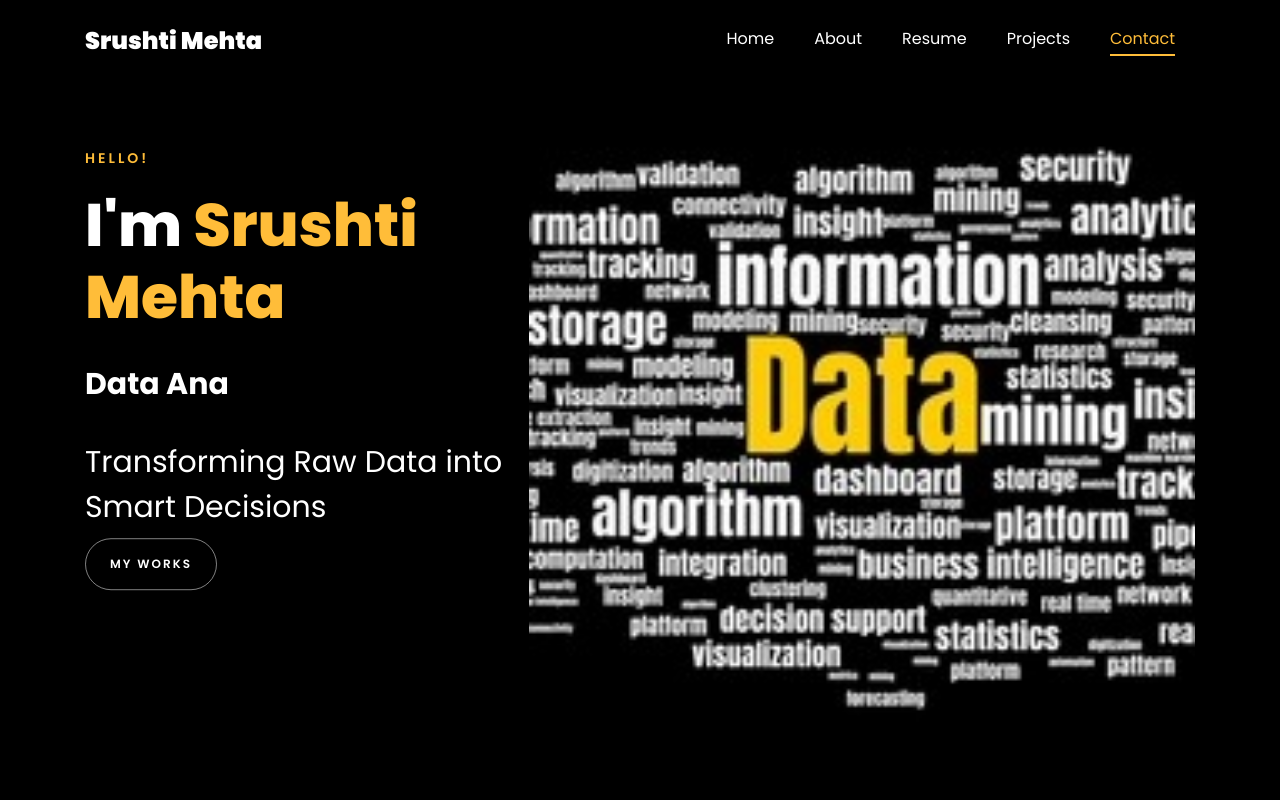
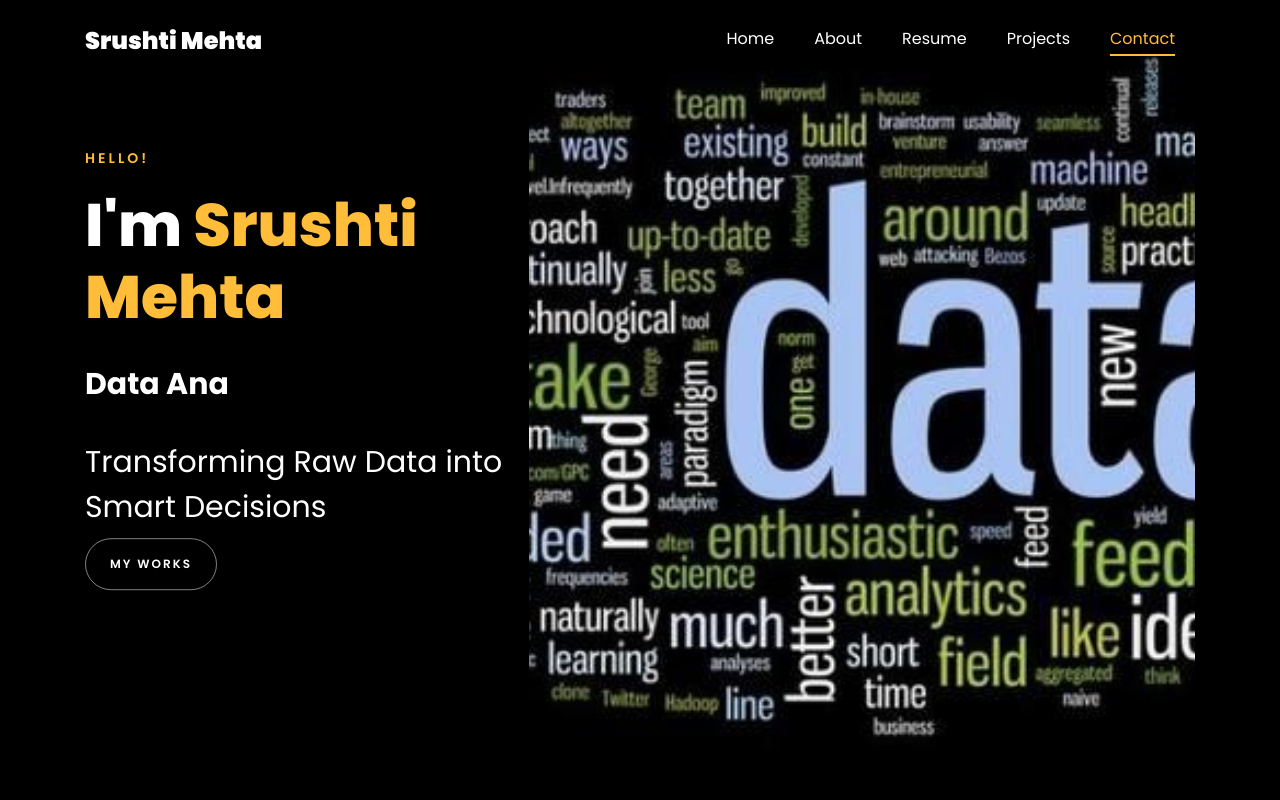
Before and after one commit to Srushti-M18/srushtimehta.github.io, a plain HTML site: page index.html in a window 1280 px wide. Shown: the top 800 px of the page. Drawn offline with Linux system fonts and the light colour scheme; animation ran at ten frames a second; files whose address does not match are found by name.

Commit message:
second commit

```diff
--- a/index.html
+++ b/index.html
@@ -141,7 +141,7 @@
 	      	<div class="overlay"></div>
 	         <div class="container">
 	          <div class="row d-md-flex no-gutters slider-text align-items-end justify-content-end" data-scrollax-parent="true">
-	          	<div class="one-third js-fullheight order-md-last img" style="background-image:url(images/bg1.png);">
+	          	<div class="one-third js-fullheight order-md-last img" style="background-image:url(images/bg1.jpeg);">
 	          	 <div class="overlay"></div>
 	          	</div>
 		          <div class="one-forth d-flex  align-items-center ftco-animate" data-scrollax=" properties: { translateY: '70%' }">
```
Also changed, not shown: images/bg1.jpeg (added), images/bg1.png (deleted).
